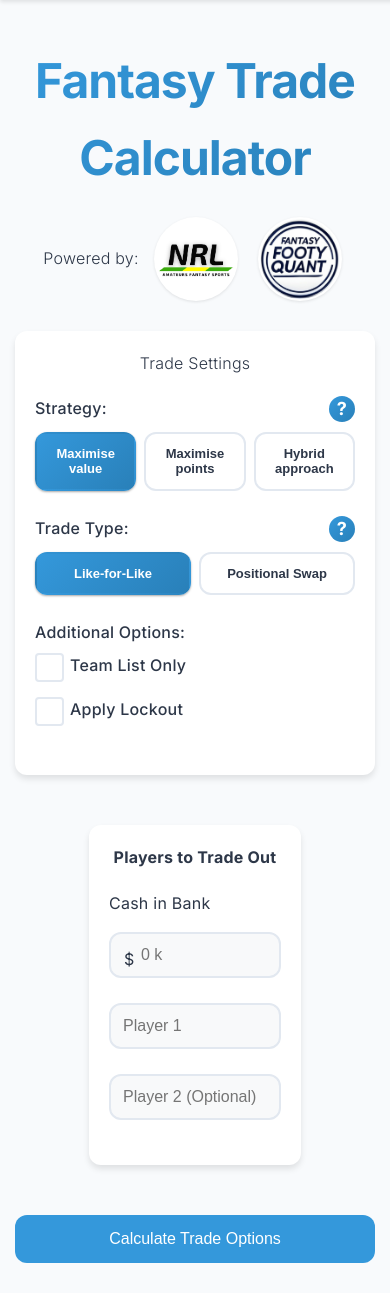
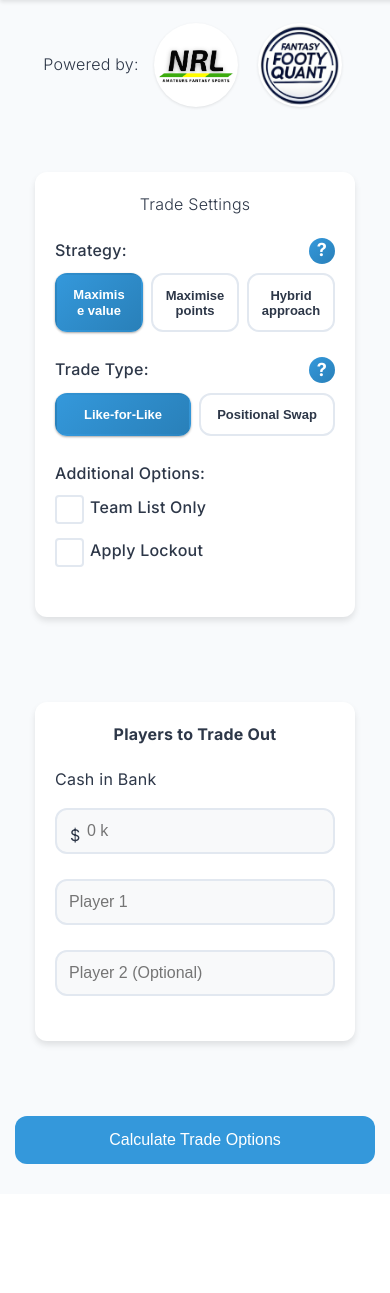
Before and after one commit to rrit5727/fantasy_calc_deployment, a Flask app: page / in a window 390 px wide. Shown: the part 62-1355 px from the top of the page. After the commit the page ends 1226 px from the top, so only its background shows below. Run offline with Flask 3, Linux system fonts and the light colour scheme; parts of the project's set-up code (start-up, migrations or seed data) failed here and were passed over; some libraries are stand-ins or nearby versions.

Commit message:
various UI updates

```diff
--- a/templates/index.html
+++ b/templates/index.html
@@ -812,6 +812,16 @@
             width: 70%;
             margin-left: auto;
             margin-right: auto;
+            margin-bottom: 40px;
+        }
+
+        /* Make both panels full width on mobile */
+        @media (max-width: 768px) {
+            .settings-panel,
+            .trade-panel {
+                width: 100%;
+                padding: 20px;
+            }
         }
     </style>
     <!-- Hotjar Tracking Code -->
@@ -850,7 +860,7 @@
     </div>
 
     <div class="container">
-        <h1 class="main-title">Fantasy Trade Calculator</h1>
+
 
         <!-- Add this mobile-only powered-by section that appears below main title -->
         <div class="mobile-powered-by">
```
